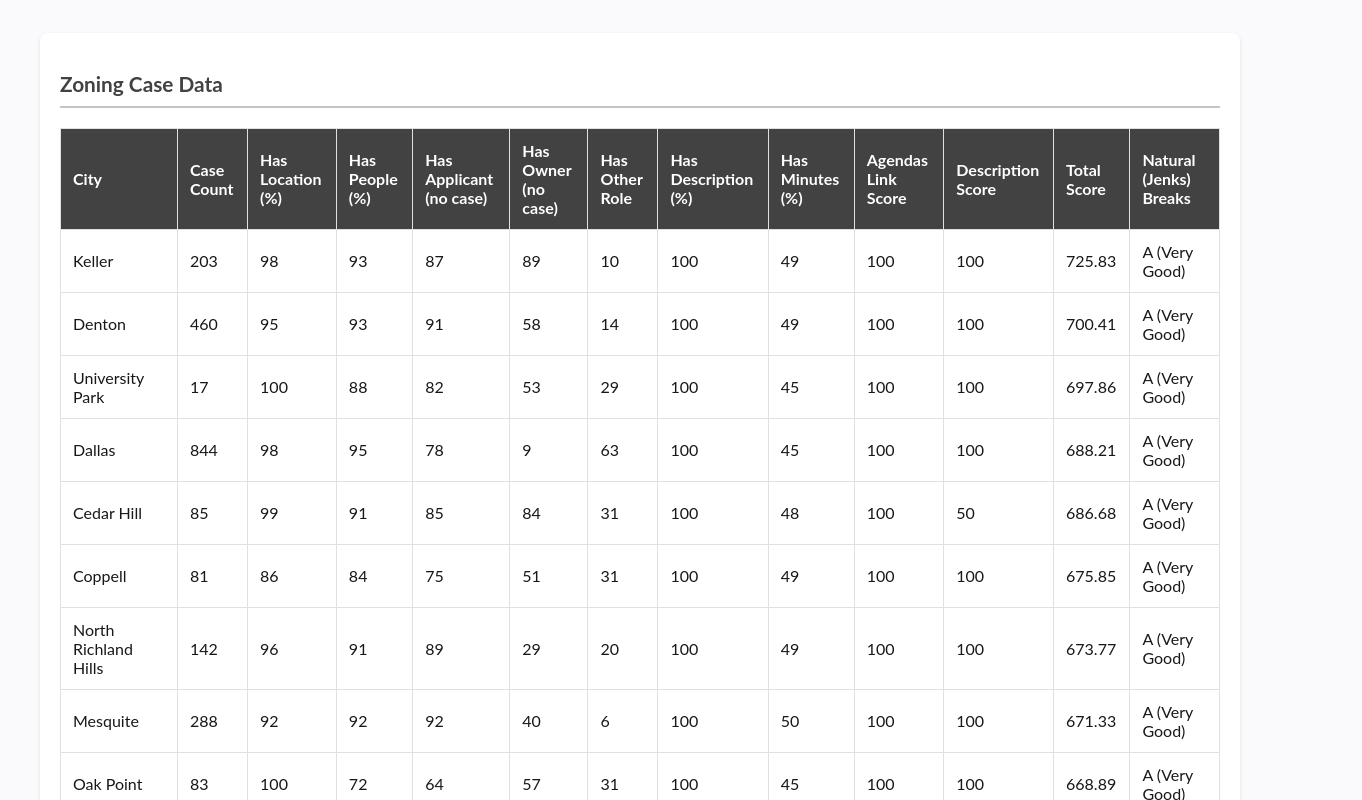
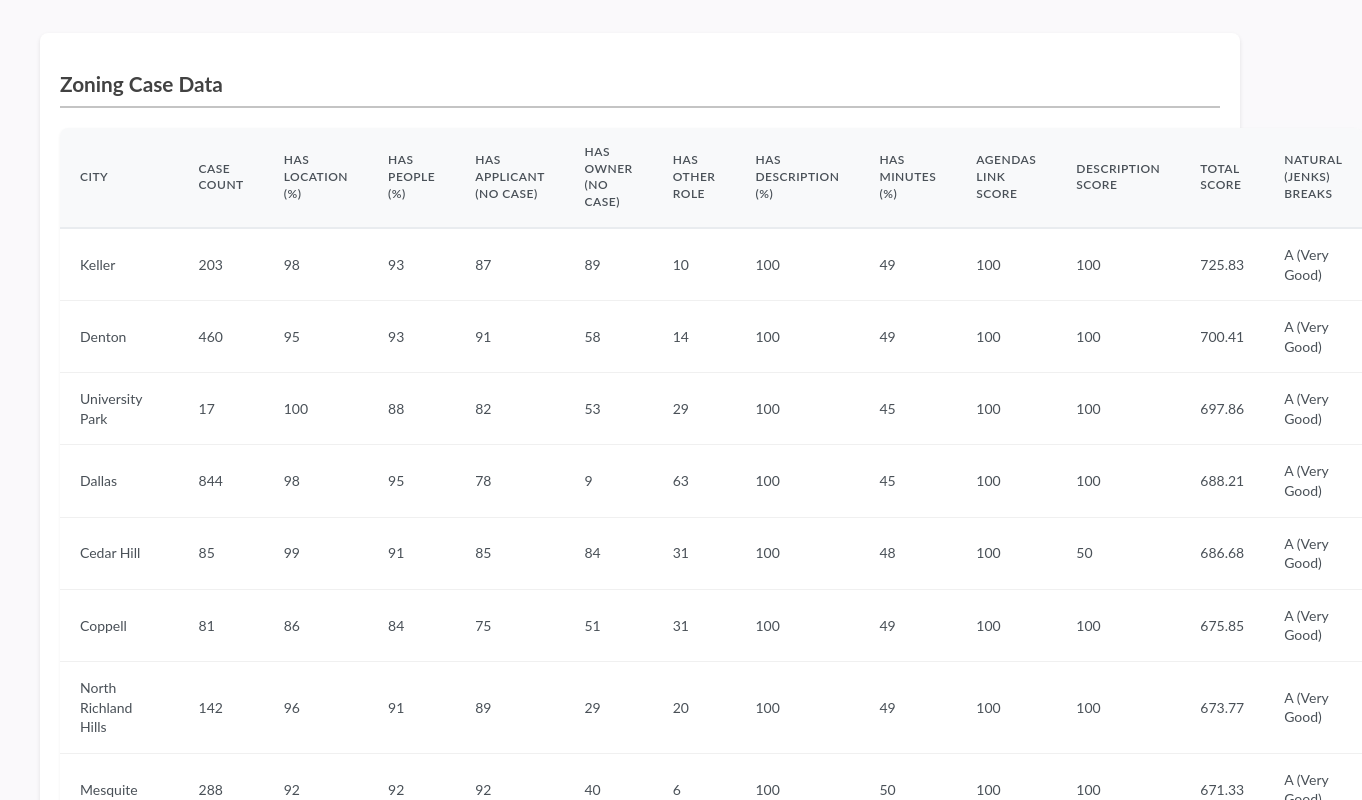
Before and after one commit to john-civicatlas/ca_dashboard, a React (Create React App) app: page / in a window 1280 px wide. Shown: the part 2932-3732 px from the top of the page, 1362 px wide, since content can reach past the window. Built offline with nearby package versions, Linux system fonts and the light colour scheme.

Commit message:
Improved table styling

```diff
--- a/src/App.css
+++ b/src/App.css
@@ -119,21 +119,48 @@
 
 table {
   width: 100%;
-  border-collapse: collapse;
+  border-collapse: separate;
+  border-spacing: 0;
+  background: #ffffff;
+  border-radius: 8px;
+  overflow: hidden;
+  box-shadow: 0 1px 3px rgba(0, 0, 0, 0.06);
 }
 
 th, td {
-  border: 1px solid #e0e0e0; /* Lighter gray for borders */
-  padding: 12px;
+  padding: 16px 20px;
   text-align: left;
+  border-bottom: 1px solid #f0f0f0;
+  font-size: 14px;
+  line-height: 1.4;
 }
 
-thead {
-  background-color: #424242; /* Dark-Gray */
-  color: white;
+th {
+  background-color: #f8f9fa;
+  font-weight: 600;
+  color: #495057;
+  text-transform: uppercase;
+  font-size: 12px;
+  letter-spacing: 0.5px;
+  border-bottom: 2px solid #e9ecef;
+}
+
+td {
+  color: #495057;
+  background-color: #ffffff;
+}
+
+tbody tr {
+  transition: all 0.2s ease;
 }
 
 tbody tr:hover {
-  background-color: #FF7C66; /* Primary Branding Lighter */
-  color: white;
+  background-color: #ffe8e8;
+  transform: translateY(-1px);
+  box-shadow: 0 3px 12px rgba(255, 89, 80, 0.2);
+  border-left: 4px solid #FF5950;
 }
+
+tbody tr:last-child td {
+  border-bottom: none;
+}
--- a/src/App.js
+++ b/src/App.js
@@ -261,7 +261,7 @@
                         <h3>{chart.title}</h3>
                         <ResponsiveContainer width="100%" height={250}>
                             <PieChart>
-                                <Pie data={chart.data} dataKey="value" nameKey="name" cx="50%" cy="50%" outerRadius={80} innerRadius={50} fill="#8884d8" labelLine={false}>
+                                <Pie data={chart.data} dataKey="value" nameKey="name" cx="50%" cy="50%" outerRadius={200} innerRadius={50} fill="#8884d8" labelLine={false}>
                                     {chart.data.map((entry, i) => <Cell key={`cell-${i}`} fill={entry.name === 'No' ? '#C4C4C4' : COLORS[0]} />)}
                                 </Pie>
                                 <Tooltip />
```
